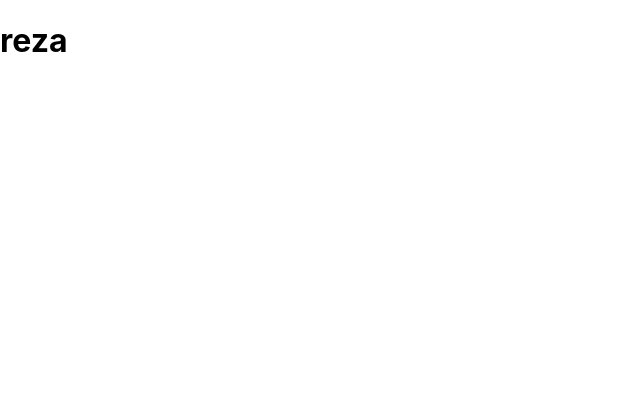
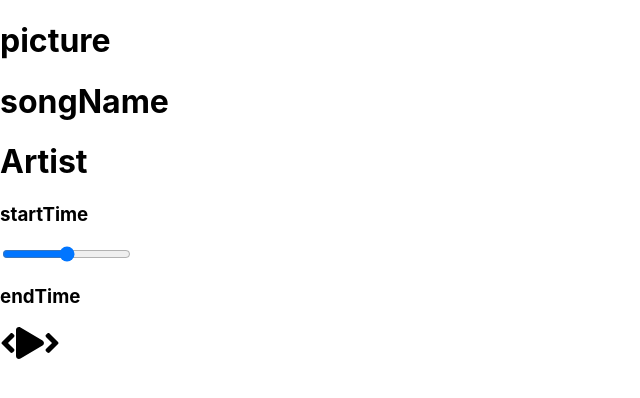
Before and after one commit to reza-nikravesh/royallMusic, a React (Create React App) app: page / in a window 1280 px wide. Shown: the top 398 px of the page, without its empty margins (0-640 px from the left). Built offline with nearby package versions, Linux system fonts and the light colour scheme; the HTML template or start-up script is replaced by a standard one.

Commit message:
create components

```diff
--- a/package.json
+++ b/package.json
@@ -3,6 +3,9 @@
   "version": "0.1.0",
   "private": true,
   "dependencies": {
+    "@fortawesome/fontawesome-svg-core": "^1.2.36",
+    "@fortawesome/free-solid-svg-icons": "^5.15.4",
+    "@fortawesome/react-fontawesome": "^0.1.15",
     "@testing-library/jest-dom": "^5.14.1",
     "@testing-library/react": "^11.2.7",
     "@testing-library/user-event": "^12.8.3",
--- a/src/App.js
+++ b/src/App.js
@@ -1,7 +1,22 @@
 import "./App.css";
-
+import Song from "./Components/Song.js";
+import Controls from "./Components/Controls.js";
+import { FontAwesomeIcon } from "@fortawesome/react-fontawesome";
+import {
+  faPlay,
+  faAngleRight,
+  faAngleLeft,
+} from "@fortawesome/free-solid-svg-icons";
 function App() {
-  return <h1>reza</h1>;
+  return (
+    <div>
+      <Song />
+      <Controls />
+      <FontAwesomeIcon className="skip-back" size="2x" icon={faAngleLeft} />
+      <FontAwesomeIcon className="play" size="2x" icon={faPlay} />
+      <FontAwesomeIcon className="skip-forward" size="2x" icon={faAngleRight} />
+    </div>
+  );
 }
 
 export default App;
--- /dev/null
+++ b/src/Components/Controls.js
@@ -0,0 +1,9 @@
+import React from "react";
+
+export default function Controls() {
+  return <div>
+      <h3>startTime</h3>
+      <input type="range" name="" id="" />
+      <h3>endTime</h3>
+  </div>;
+}
--- /dev/null
+++ b/src/Components/Song.js
@@ -0,0 +1,9 @@
+import React from "react";
+
+export default function Song() {
+  return <div>
+      <h1>picture</h1>
+      <h1>songName</h1>
+      <h1>Artist</h1>
+  </div>;
+}
```
Also changed, not shown: 1 other file (tests, documents, lock files or other folders).
